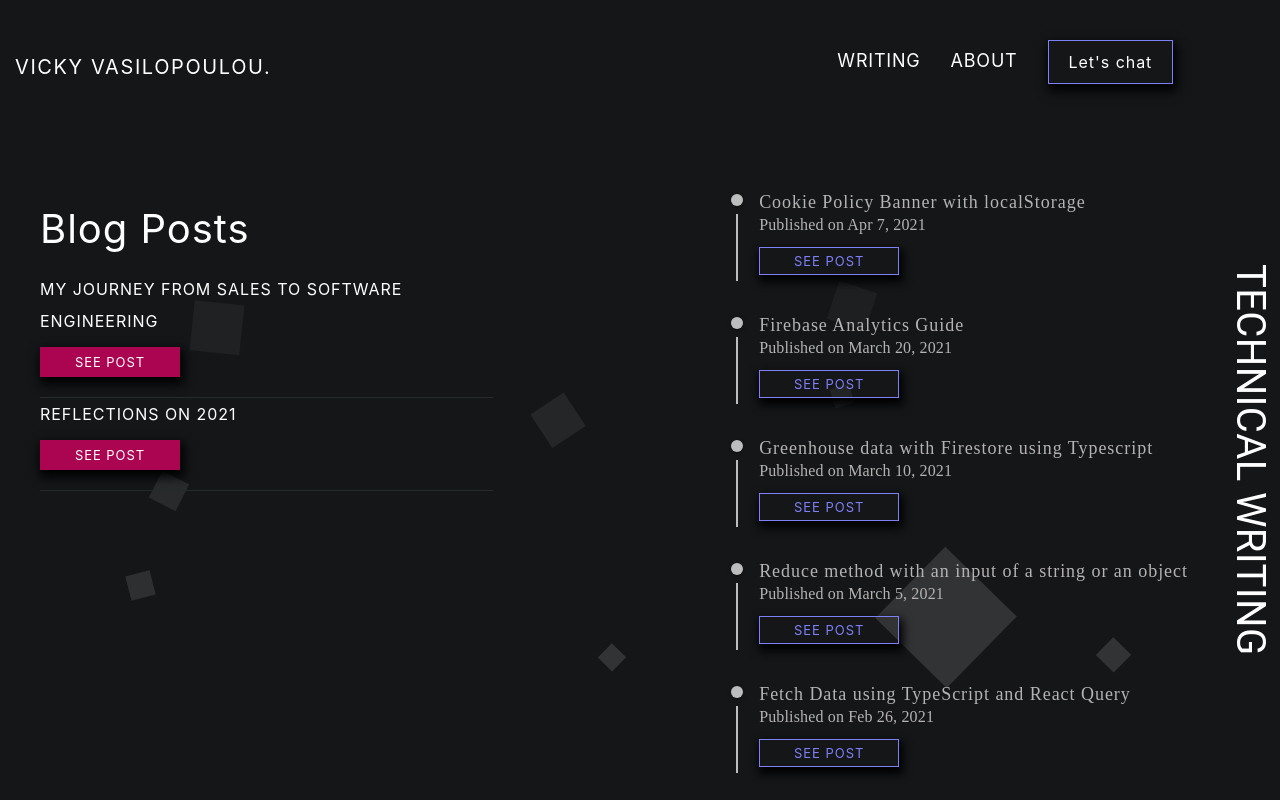
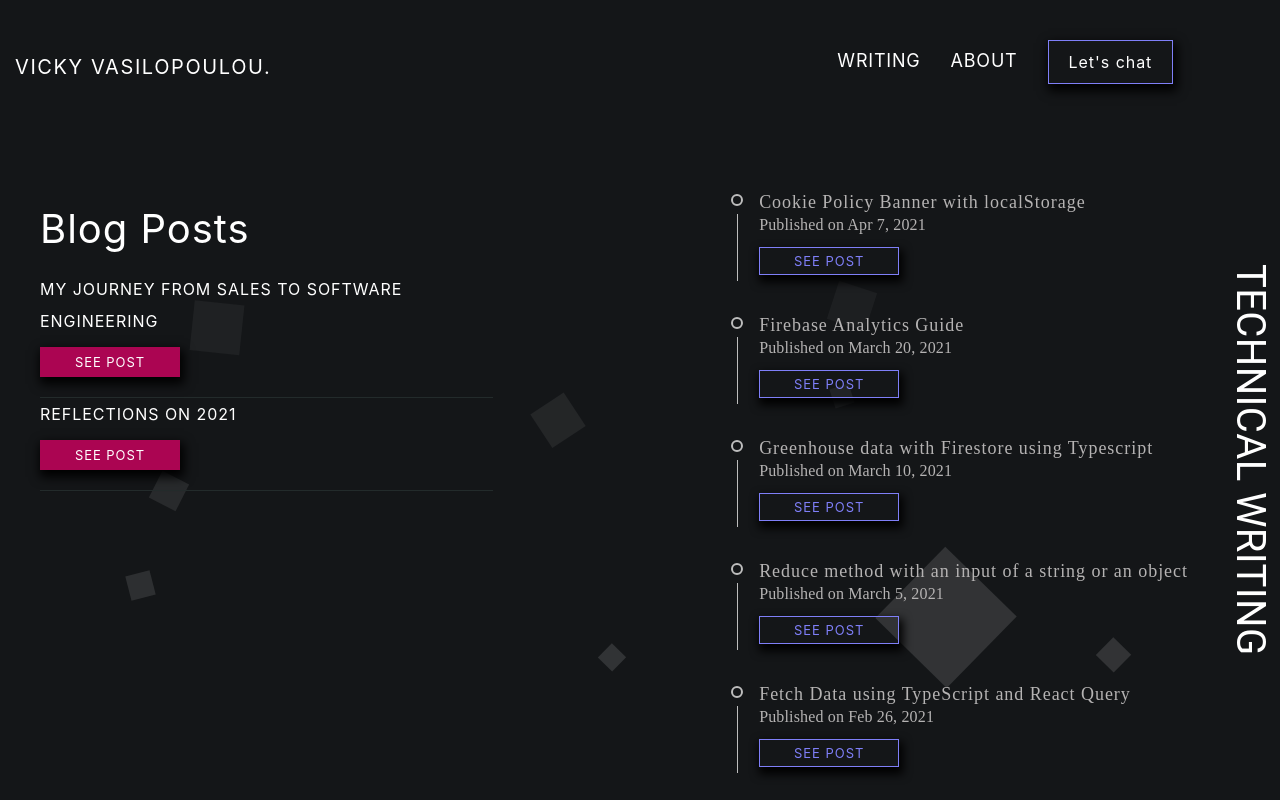
Before and after one commit to Viki-Robles/myblog, a Next.js app: page /writing in a window 1280 px wide. Shown: the top 800 px of the page. Built offline with nearby package versions, Linux system fonts and the light colour scheme.

Commit message:
feat: thiner timeline line

```diff
--- a/components/TechnicalWriting/TechnicalWriting.tsx
+++ b/components/TechnicalWriting/TechnicalWriting.tsx
@@ -1,5 +1,5 @@
 import React, { Fragment } from 'react';
-import { Grid, Typography, Box } from '@material-ui/core';
+import { Typography, Box } from '@material-ui/core';
 import { makeStyles } from '@material-ui/core/styles';
 import { getTechnicalWritingData } from '../../utils/technical.testData';
 import Timeline from '@material-ui/lab/Timeline';
@@ -8,8 +8,8 @@ import TimelineSeparator from '@material-ui/lab/TimelineSeparator';
 import TimelineConnector from '@material-ui/lab/TimelineConnector';
 import TimelineContent from '@material-ui/lab/TimelineContent';
 import TimelineDot from '@material-ui/lab/TimelineDot';
+import GitHubIcon from '@material-ui/icons/GitHub';
 import Link from 'next/link';
-import { motion } from 'framer-motion';
 
 const useStyles = makeStyles((theme) => ({
   articlesListItem: {
@@ -58,10 +58,13 @@ const useStyles = makeStyles((theme) => ({
       textAlign: 'center',
     },
   },
-  root: {
+  timelineItem: {
     '&::before': {
       display: 'none',
     },
+  },
+  timelineSeparator: {
+    width: '1px',
   },
 }));
 
@@ -73,10 +76,10 @@ export default function Writing(): JSX.Element {
       {getTechnicalWritingData.map(({ id, article, href, published }) => {
         return (
           <Timeline>
-            <TimelineItem className={classes.root}>
+            <TimelineItem className={classes.timelineItem}>
               <TimelineSeparator>
-                <TimelineDot />
-                <TimelineConnector />
+                <TimelineDot variant="outlined" />
+                <TimelineConnector className={classes.timelineSeparator} />
               </TimelineSeparator>
               <TimelineContent>
                 <Box className={classes.articlesHeader} key={id}>
```
